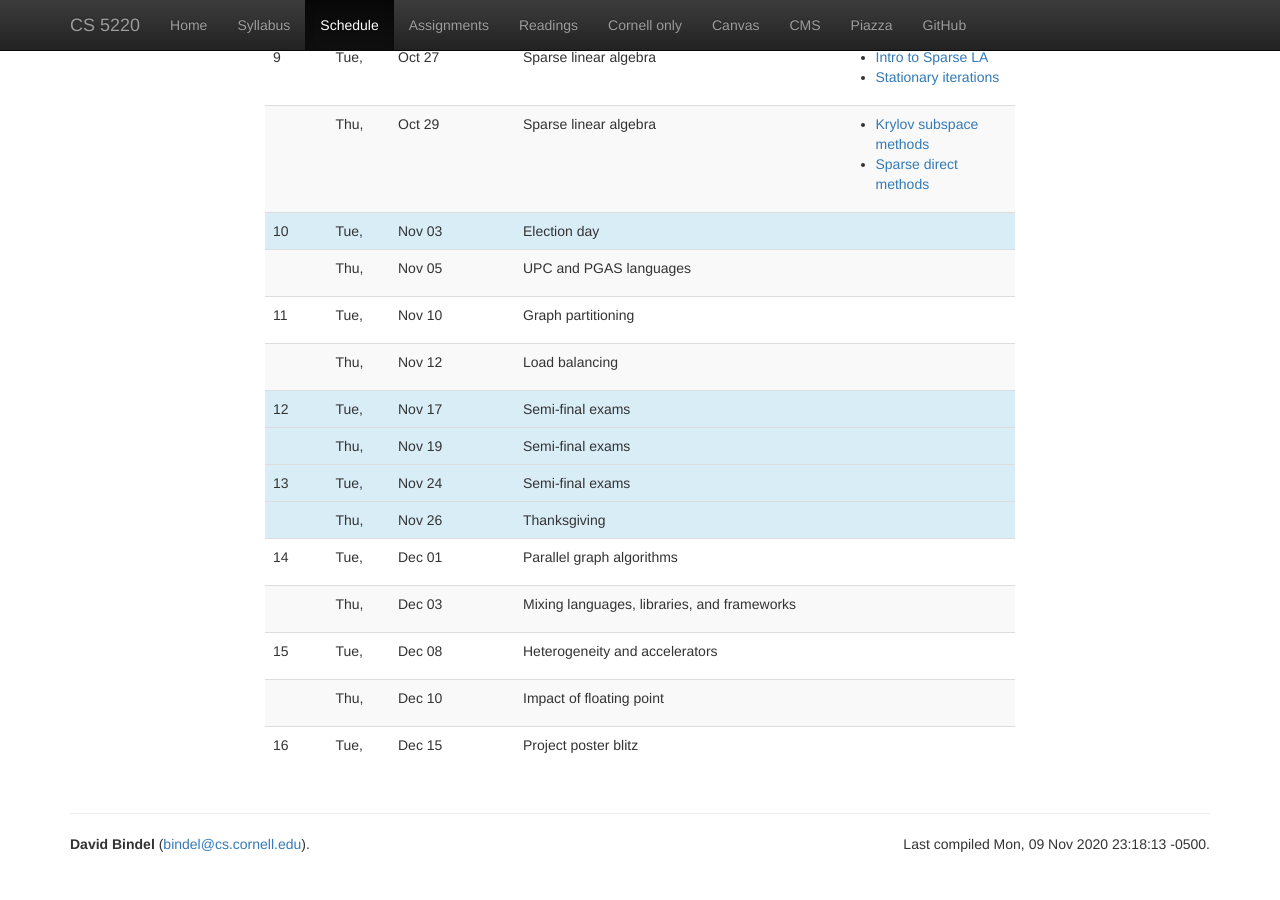
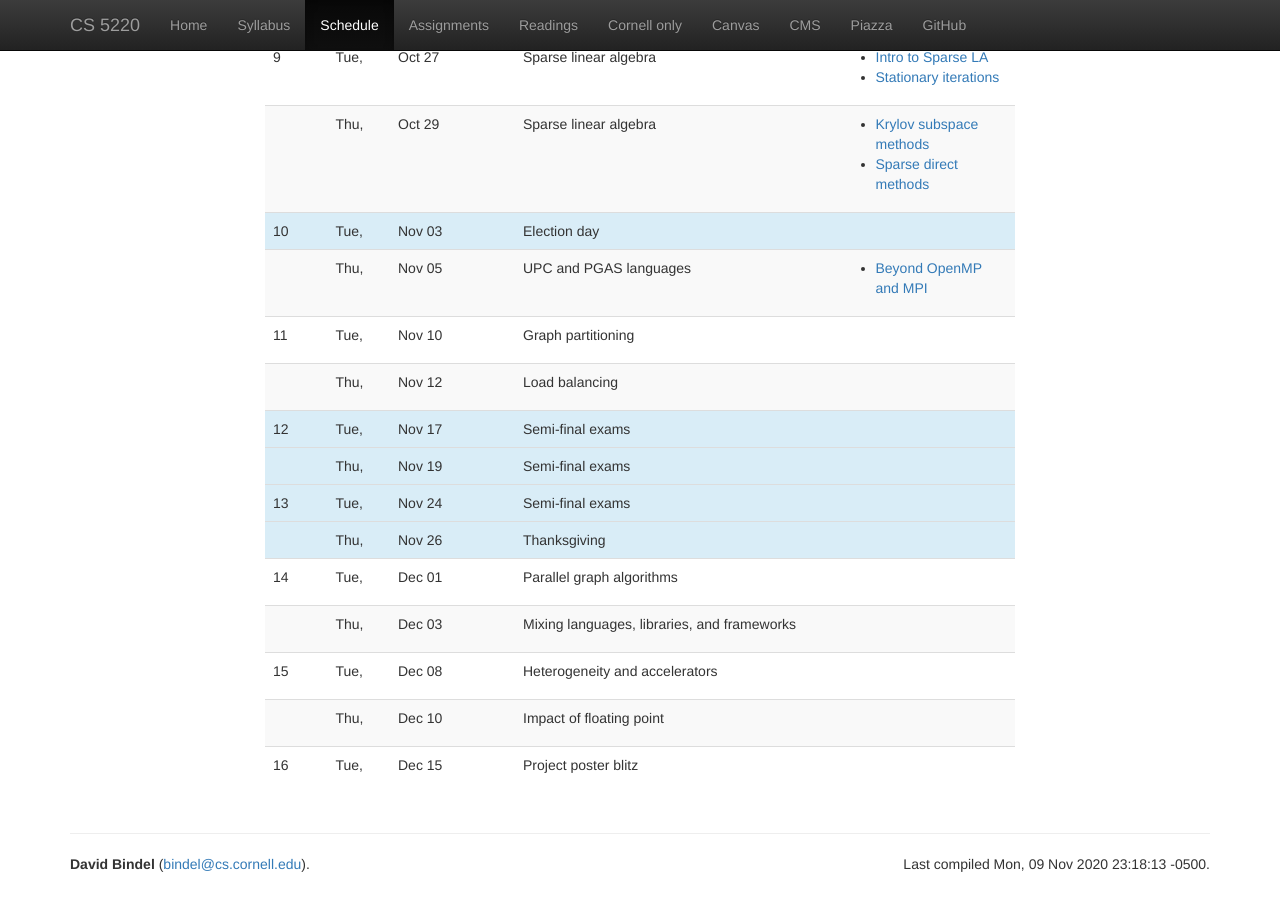
Before and after one commit to cs5220-f20/web, a Jekyll site: the page built from web/schedule.html, in a window 1280 px wide and 900 px high, scrolled down 1784 px. Built offline with Jekyll 4.4.1, drawn with Linux system fonts in a browser that asks for light colours; nearby versions of some CDN libraries.

Commit message:
Added link to PGAS+ lecture.

```diff
--- a/web/_data/lectures.yml
+++ b/web/_data/lectures.yml
@@ -197,6 +197,9 @@
 -
   date: 2020-11-05
   info: UPC and PGAS languages
+  files:
+    - info: Beyond OpenMP and MPI
+      file: lec/2020-11-05-pgas.html
 # =================
 # Week 9
 #
```
